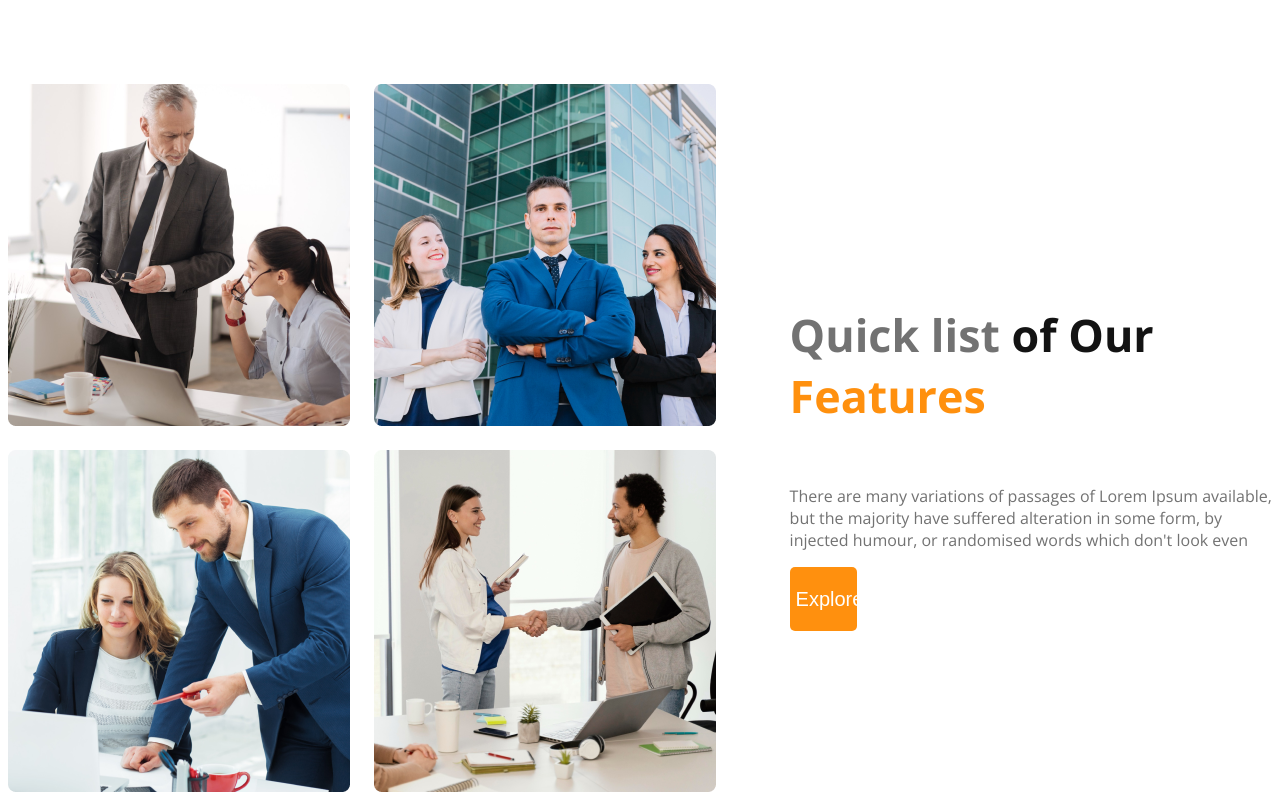
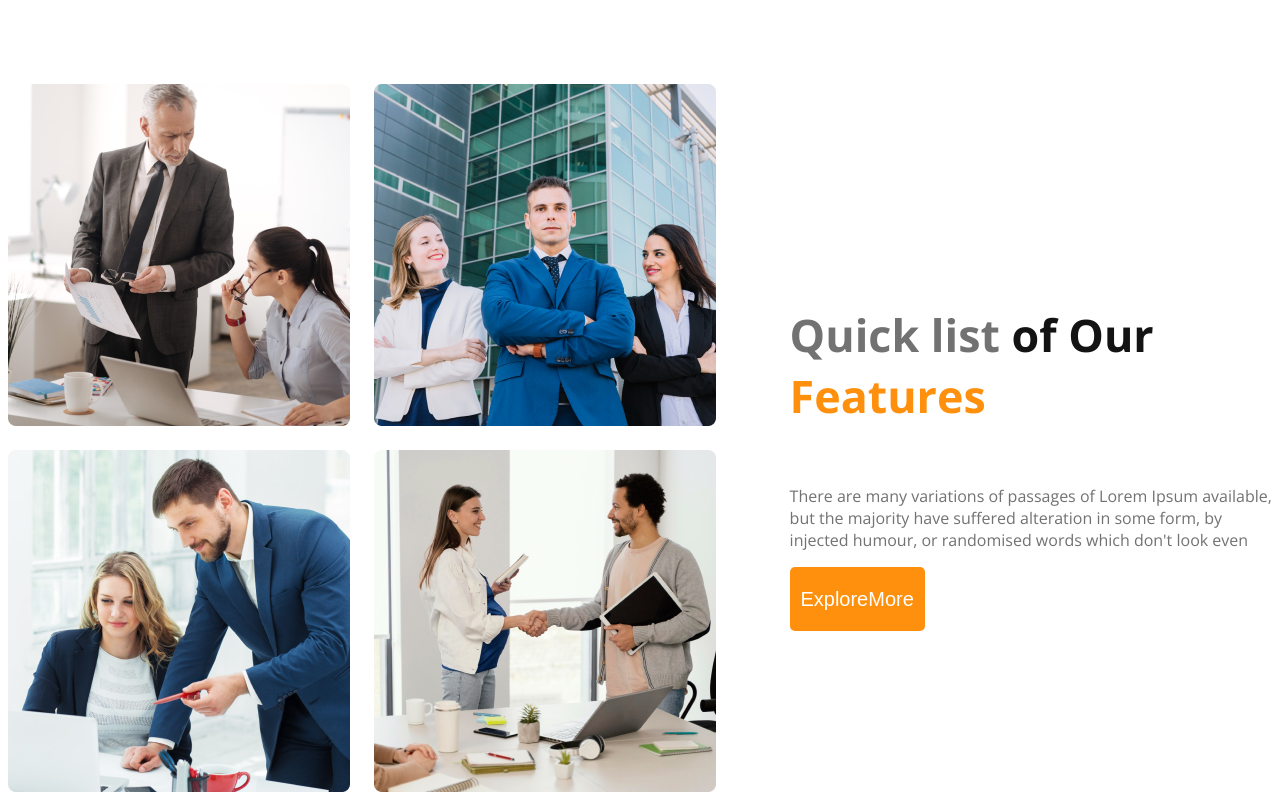
Before and after one commit to islamSorifulhero/challenges-responsive, a plain HTML site: page index.html in a window 1280 px wide. Shown: the part 1056-1856 px from the top of the page. Drawn offline with nearby package versions, Linux system fonts and the light colour scheme.

Commit message:
my first section responsive complite

```diff
--- a/style.css
+++ b/style.css
@@ -103,6 +103,5 @@ nav h3{
 }
 
 .features-btn{
-    align-items: start;
-    justify-content: start;
+    width: 28%;
 }
```
